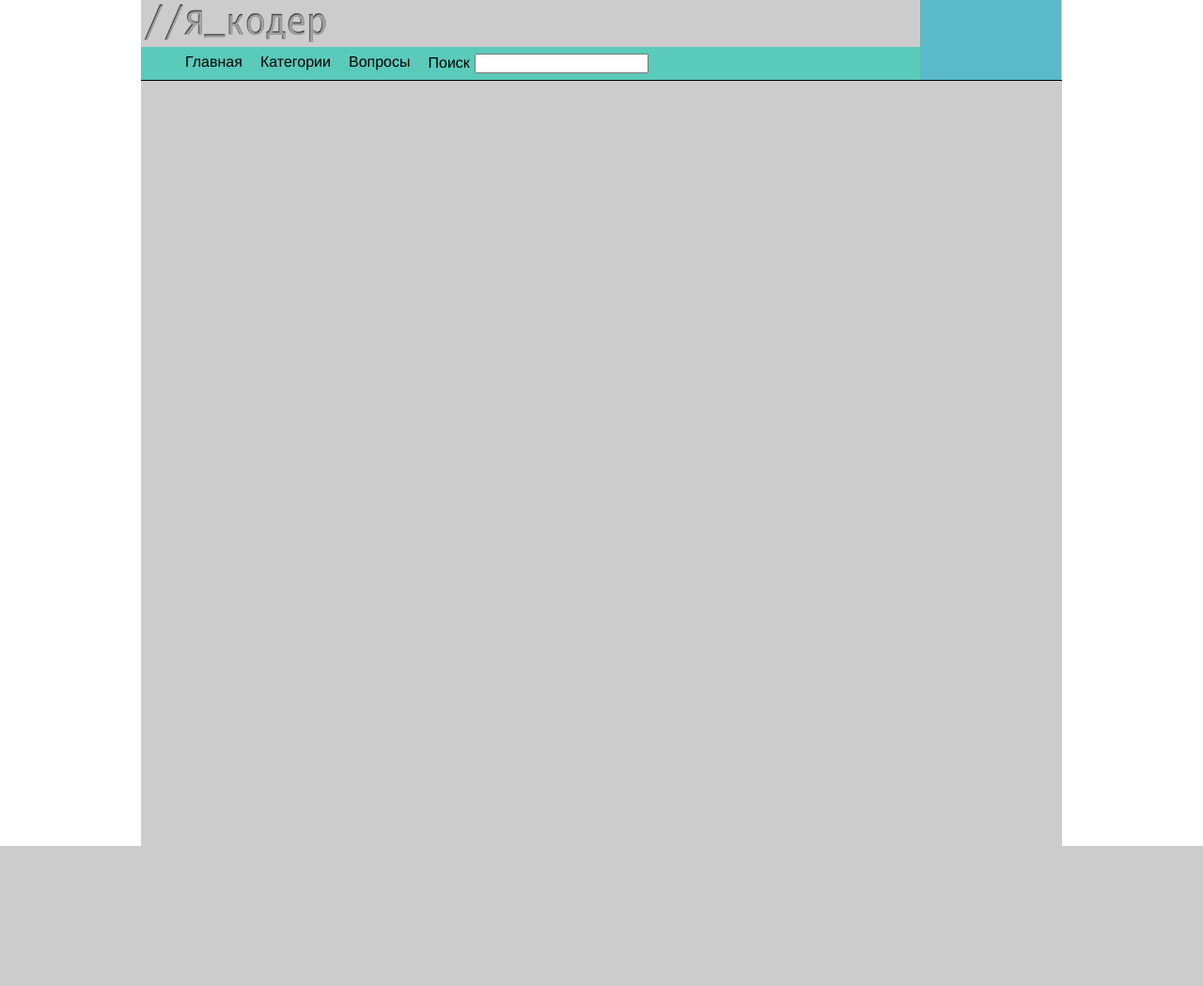
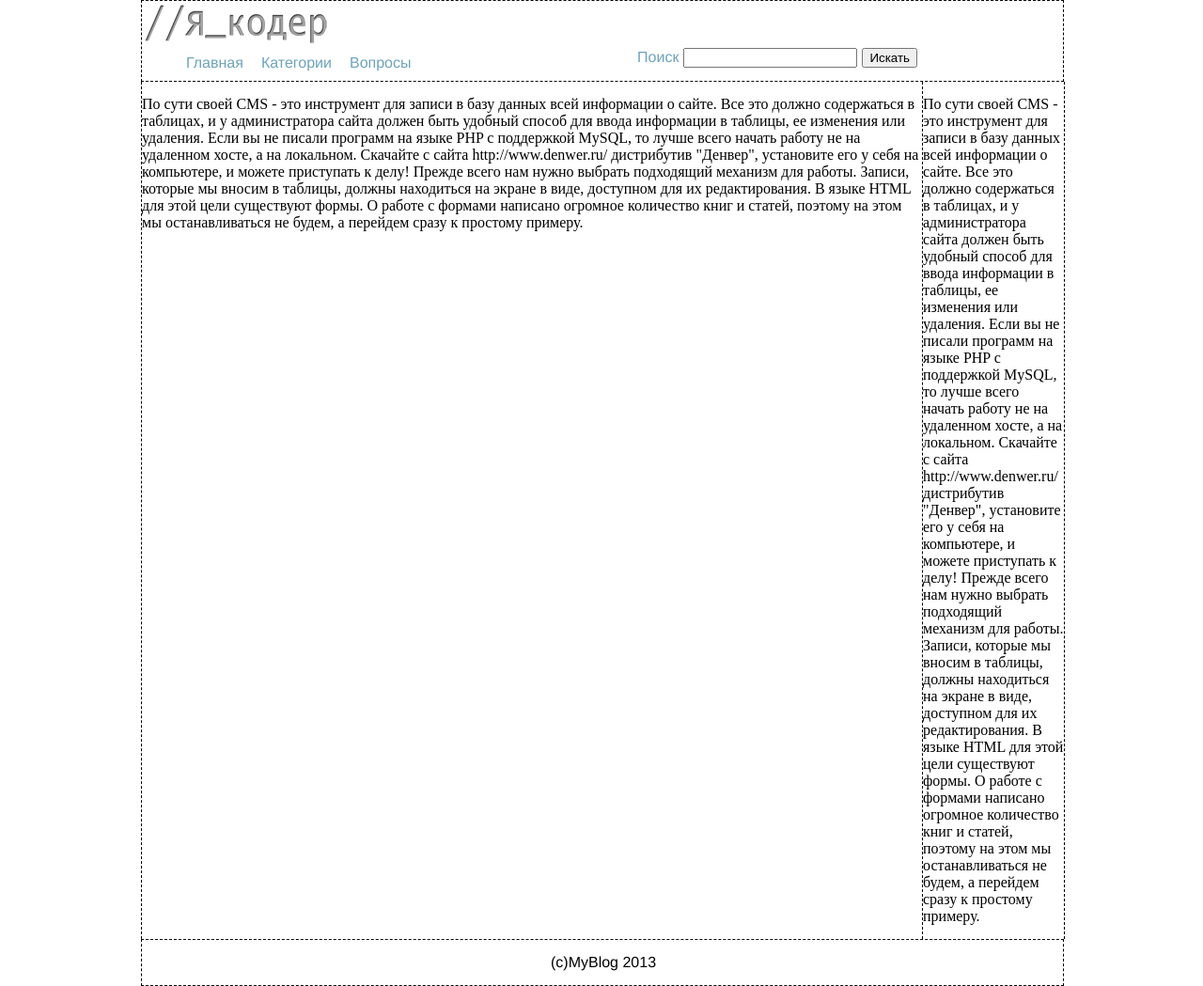
Before and after one commit to Serjulios/www, a PHP site: page /index.html in a window 1280 px wide. Shown: the whole page at 94% size. Before the commit the page ends 900 px from the top, so only its background shows below. Run offline with PHP 8.4, Linux system fonts and the light colour scheme.

Commit message:
layout changes

```diff
--- a/css/main.css
+++ b/css/main.css
@@ -9,13 +9,16 @@ body{
     margin: 0;
     padding: 0;
 }
+p{
+    margin: 0;
+}
 input{
     margin: 0;
 }
 #wrapper{
-    background: #ccc;
+    background: #fff;
     position: relative;
-    height: 900px;
+    height: 100%;
     width: 980px;
     left:50%;
     margin-left: -490px;
@@ -24,7 +27,7 @@ input{
     position: relative;
     height: 85px;
     width: 100%;
-    border-bottom: 1px solid #000;
+    border: 1px dashed #000;
     white-space: nowrap;
 
 }
@@ -32,6 +35,7 @@ input{
 #left-side{
     position: relative;
     display: inline-block;
+    float: left;
     width:830px;
     height: 100%;
 
@@ -49,7 +53,7 @@ input{
     display: block;
     height: 35px;
     width:100%;
-    background: #5acaba;
+    background: #fff;
 }
 #menu-container{
     position: relative;
@@ -65,19 +69,25 @@ input{
 .menu-item{
     text-decoration: none;
     font-family: Helvetica;
-    color:#000;
+    color:#6DA3BD;
     margin-right: 5px;
 }
 .menu-item.link:hover{
-  color:#fff;
+  color:#000;
 }
 
 .linked{
-    color:#fff;
-    border-bottom: 1px dashed #fff;
+    color: #000;
+    border-bottom: 1px dashed #000;
 
 }
 /*end of -->MAIN_MENU*/
+.search{
+    float:right;
+}
+#search-button{
+  margin: 0 5px;
+}
 /*end of LEFT SIDE*/
 
 /*RIGHT-SIDE*/
@@ -86,7 +96,68 @@ input{
     display: inline-block;
     width:150px;
     height: 85px;
-    background: #5abaca;
-    margin-left: -5px;
+    background: #fff;
 }
 /*END_OF_HEADER*/
+
+/*START_CENTER*/
+#center{
+    position: relative;
+    display: block;
+    width: 100%;
+    height: auto;
+    background:#fff;
+    white-space: nowrap;
+    border-right: 1px dashed #000;
+    border-left: 1px dashed #000;
+}
+/*MAIN_CONTENT_START*/
+#main{
+    position: relative;
+    display: inline-block;
+    width: 830px;
+    float: left;
+    height: auto;
+    max-height: 100%;
+    padding: 15px 0;
+    white-space: normal;
+    background: #fff;
+
+}
+
+/*END_OF_MAIN_CONTENT*/
+
+/*RIGHT_SIDE_START*/
+#right{
+    position: relative;
+    display: inline-block;
+    width:150px;
+    height: auto;
+    max-height: 100%;
+    padding: 15px 0;
+    background: #fff;
+    white-space: normal;
+    border-left: 1px dashed #000;
+    border-right: 1px dashed #000;
+}
+/*END_OF_RIGHT_SIDE*/
+/*END_CENTER*/
+
+/*FOOTER_START*/
+#footer{
+    position: relative;
+    display: block;
+    width:100%;
+    padding: 15px 0;
+    background: #fff;
+    font-family: Helvetica;
+    border: 1px dashed #000;
+
+}
+
+#footer span{
+    position: relative;
+    left:50%;
+    margin-left: -55px;
+}
+/*END_OF_FOOTER*/
--- a/index.html
+++ b/index.html
@@ -19,8 +19,8 @@
                             <li class="item"><a class="menu-item link" href="#">Главная</a></li>
                             <li class="item"><a class="menu-item link" href="#">Категории</a></li>
                             <li class="item"><a class="menu-item link" href="#">Вопросы</a></li>
-                            <li class="item"><span class="menu-item">Поиск</span><span><input type="text" name="search" id="main-search"></span></li>
                         </ul>
+                        <span class="item search"><span class="menu-item">Поиск</span><span><input type="text" name="search" id="main-search"></span><span><input id="search-button" type="button" value="Искать"></span></span>
                     </div>
                 </div>
                 <div id="right-side">
@@ -28,11 +28,25 @@
                 </div>
 
             </div>
-            <div id="main">
+            <div id="center">
+                <div id="main">
+                    <p>По сути своей CMS - это инструмент для записи в базу данных всей информации о сайте. Все это должно содержаться в таблицах, и у администратора сайта должен быть удобный способ для ввода информации в таблицы, ее изменения или удаления.
 
+Если вы не писали программ на языке PHP с поддержкой MySQL, то лучше всего начать работу не на удаленном хосте, а на локальном. Скачайте с сайта http://www.denwer.ru/ дистрибутив "Денвер", установите его у себя на компьютере, и можете приступать к делу!
+
+Прежде всего нам нужно выбрать подходящий механизм для работы. Записи, которые мы вносим в таблицы, должны находиться на экране в виде, доступном для их редактирования. В языке HTML для этой цели существуют формы. О работе с формами написано огромное количество книг и статей, поэтому на этом мы останавливаться не будем, а перейдем сразу к простому примеру.</p>
+                </div>
+                <div id="right">
+                  <p>По сути своей CMS - это инструмент для записи в базу данных всей информации о сайте. Все это должно содержаться в таблицах, и у администратора сайта должен быть удобный способ для ввода информации в таблицы, ее изменения или удаления.
+
+Если вы не писали программ на языке PHP с поддержкой MySQL, то лучше всего начать работу не на удаленном хосте, а на локальном. Скачайте с сайта http://www.denwer.ru/ дистрибутив "Денвер", установите его у себя на компьютере, и можете приступать к делу!
+
+Прежде всего нам нужно выбрать подходящий механизм для работы. Записи, которые мы вносим в таблицы, должны находиться на экране в виде, доступном для их редактирования. В языке HTML для этой цели существуют формы. О работе с формами написано огромное количество книг и статей, поэтому на этом мы останавливаться не будем, а перейдем сразу к простому примеру.</p>
+                </div>
             </div>
+
             <div id="footer">
-
+                <span id="copyright">(c)MyBlog 2013</span>
             </div>
         </div>
     </body>
```
